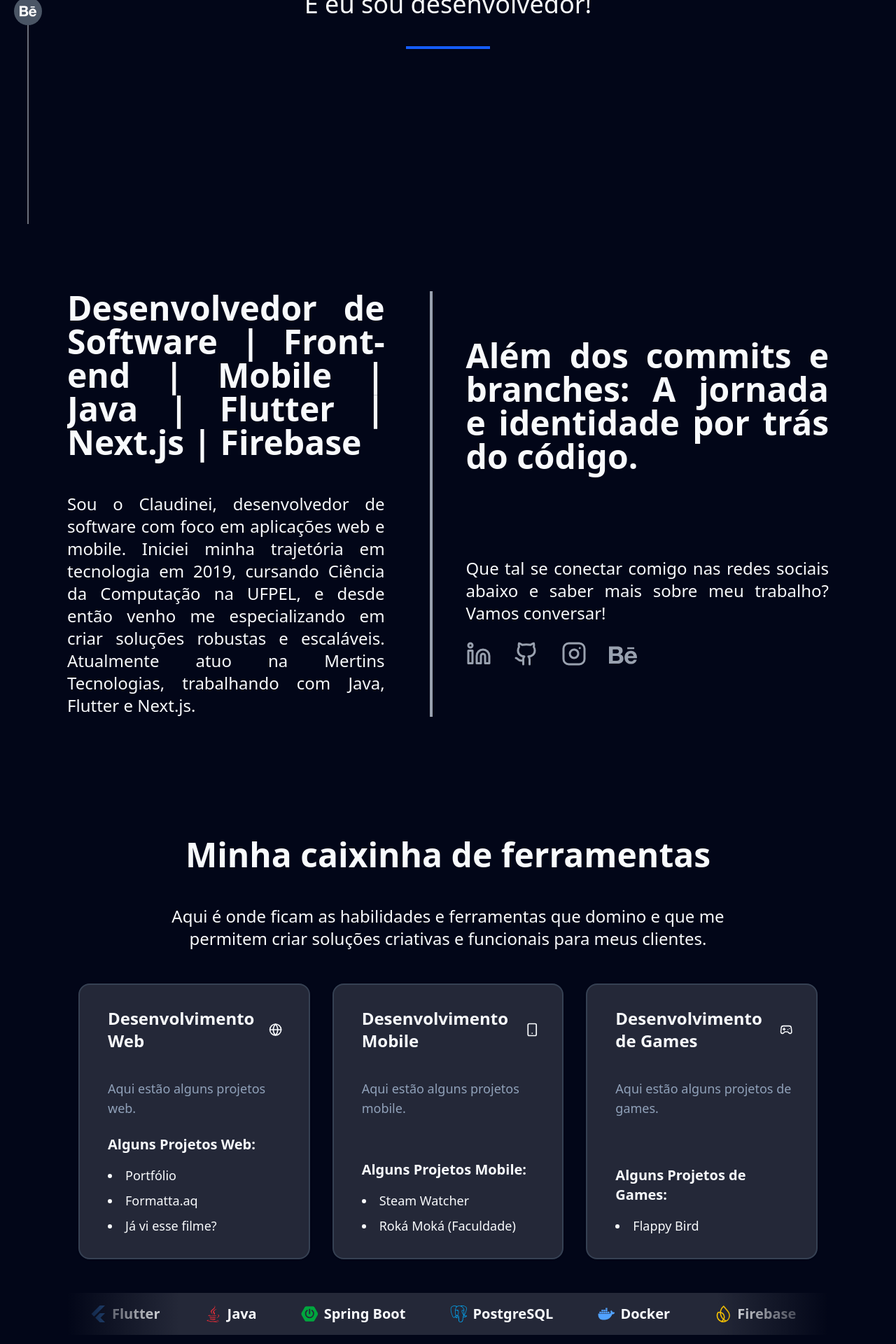
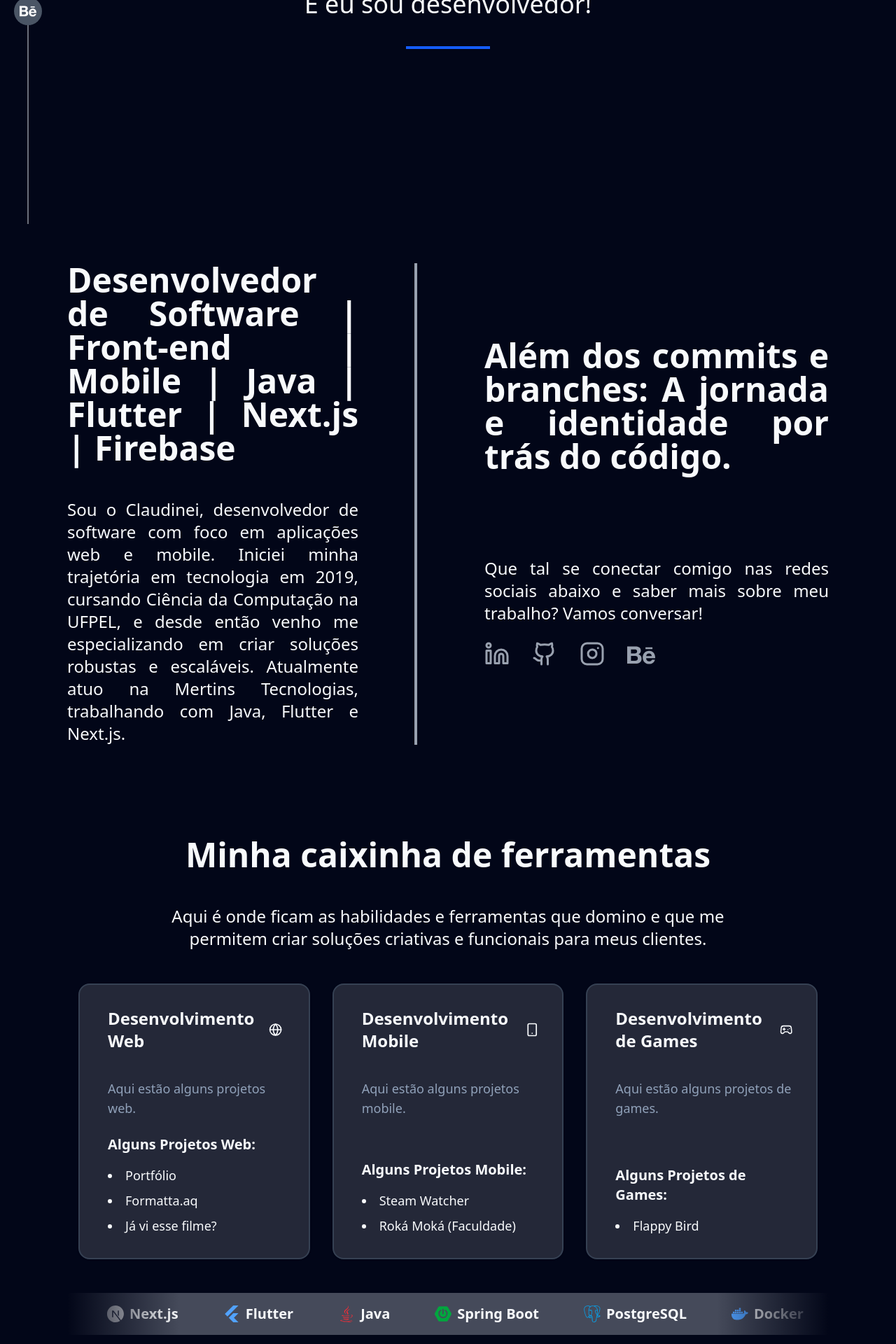
Before and after one commit to cfrdlima/next-portfolio, a Next.js app: page / in a window 1280 px wide. Shown: the part 480-2400 px from the top of the page at 70% size. Built offline with nearby package versions, Linux system fonts and the light colour scheme.

Commit message:
feat: enhance SkillsTicker styling and adjust animation duration for improved user experience

```diff
--- a/src/components/layout/skills-ticker.tsx
+++ b/src/components/layout/skills-ticker.tsx
@@ -72,7 +72,7 @@ const stacks = [
 
 export default function SkillsTicker() {
   return (
-    <div className="relative w-full overflow-hidden bg-primary/15 py-4">
+    <div className="relative w-full overflow-hidden bg-primary/30 py-4">
       {/* Fade lateral esquerdo */}
       <div className="pointer-events-none absolute left-0 top-0 h-full w-40 bg-gradient-to-r from-background to-transparent z-10" />
       {/* Fade lateral direito */}
@@ -84,7 +84,7 @@ export default function SkillsTicker() {
         transition={{
           repeat: Infinity,
           repeatType: "loop",
-          duration: 20,
+          duration: 50,
           ease: "linear",
         }}
       >
--- a/src/components/pages/about-2.tsx
+++ b/src/components/pages/about-2.tsx
@@ -33,24 +33,26 @@ export default function About() {
       id="about"
       className="relative flex flex-row justify-center items-center h-screen gap-12 overflow-hidden text-justify w-full"
     >
+      <div className="flex flex-row justify-center items-center h-full gap-24 max-lg:px-12 max-lg:gap-12 max-lg:flex-col">
         {/* Coluna esquerda */}
         <motion.div
           initial={{ x: -50, opacity: 0 }}
           whileInView={{ x: 0, opacity: 1 }}
           viewport={{ once: true }}
           transition={{ duration: 0.8 }}
-        className="flex flex-col gap-12 border-r-4 border-gray-400 pr-16 w-1/2 justify-start items-start"
+          className="flex flex-col gap-12 border-r-4 border-gray-400 pr-20 w-1/2 justify-start items-start"
         >
           <h2 className="font-bold text-5xl">
             Desenvolvedor de Software | Front-end | Mobile | Java | Flutter |
             Next.js | Firebase
           </h2>
           <p className="font-medium text-2xl">
-          Sou o Claudinei, desenvolvedor de software com foco em aplicações web
-          e mobile. Iniciei minha trajetória em tecnologia em 2019, cursando
-          Ciência da Computação na UFPEL, e desde então venho me especializando
-          em criar soluções robustas e escaláveis. Atualmente atuo na Mertins
-          Tecnologias, trabalhando com Java, Flutter e Next.js.
+            Sou o Claudinei, desenvolvedor de software com foco em aplicações
+            web e mobile. Iniciei minha trajetória em tecnologia em 2019,
+            cursando Ciência da Computação na UFPEL, e desde então venho me
+            especializando em criar soluções robustas e escaláveis. Atualmente
+            atuo na Mertins Tecnologias, trabalhando com Java, Flutter e
+            Next.js.
           </p>
         </motion.div>
 
@@ -101,6 +103,7 @@ export default function About() {
             </div>
           </motion.div>
         </motion.div>
+      </div>
     </section>
   );
 }
```
Lines whose indentation alone changed are shown as unchanged.
